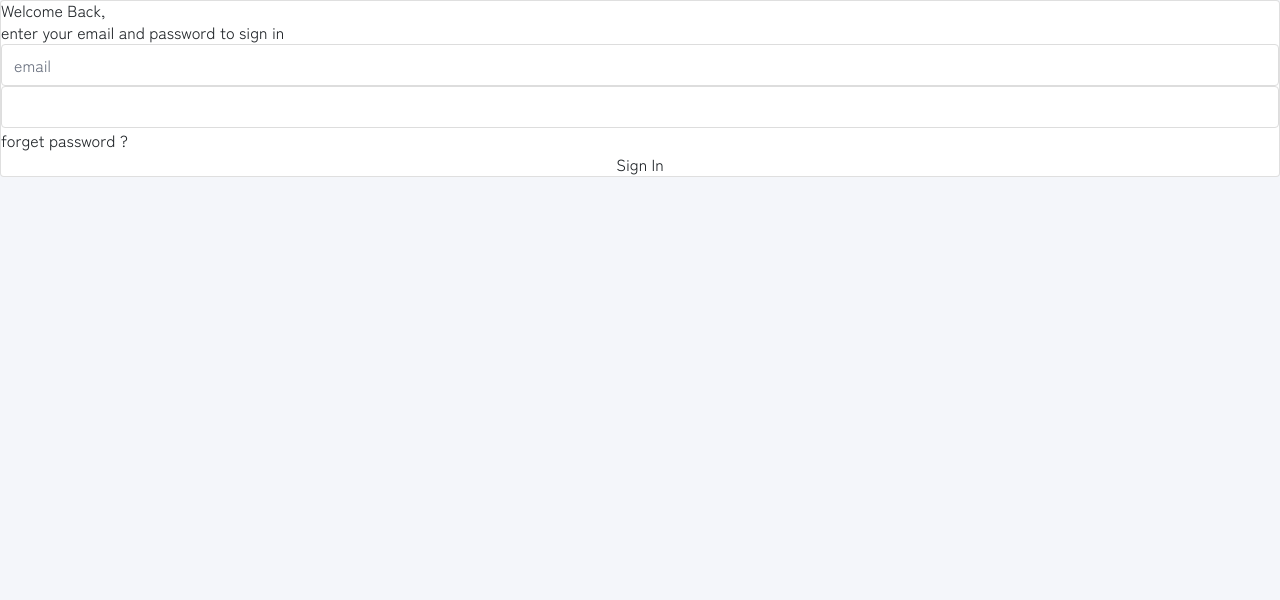
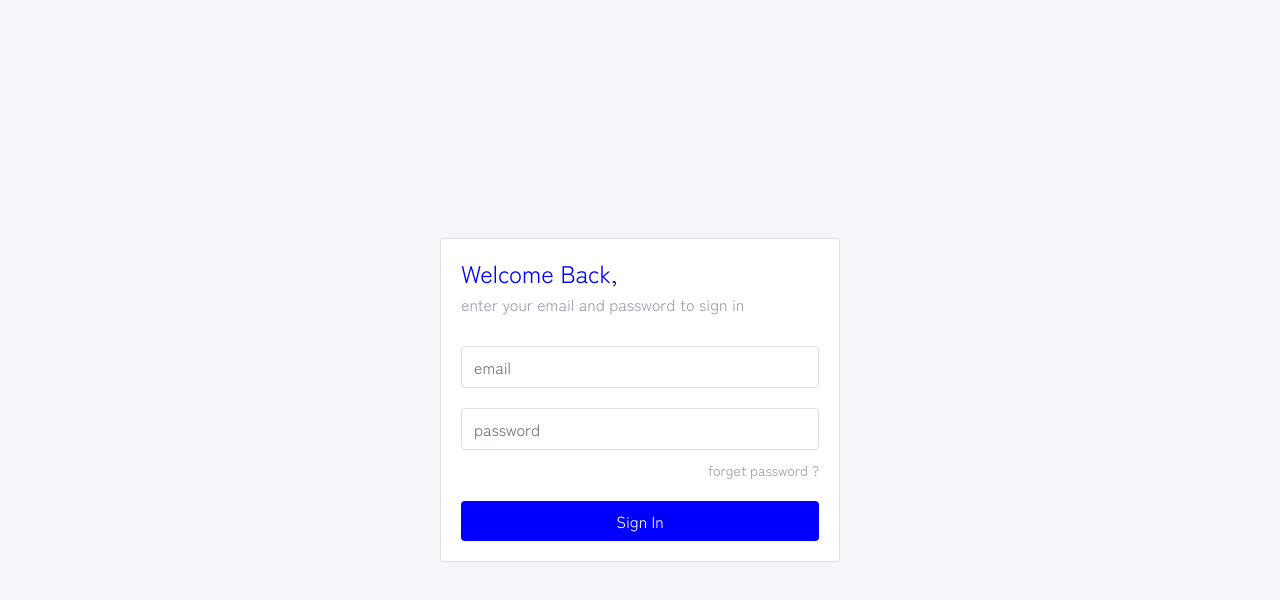
Before and after one commit to Mostafaben/biapi_test_dashboard, an Angular app: page /auth/login in a window 1280 px wide. Shown: the top 600 px of the page. Built offline with nearby package versions, Linux system fonts and the light colour scheme; a web font is replaced by a local one.

Commit message:
[ADD] Login page

```diff
--- a/src/app/modules/authentication/components/login/login.component.html
+++ b/src/app/modules/authentication/components/login/login.component.html
@@ -4,9 +4,9 @@
             Welcome Back,
         </h1>
         <p>enter your email and password to sign in</p>
-        <input type="email" placeholder="email">
-        <input type="password">
+        <input type="email" placeholder="email" required>
+        <input type="password" placeholder="password" required>
         <span>forget password ?</span>
-        <button type="submit">Sign In</button>
+        <button class="button" type="submit" routerLink="/dashboard">Sign In</button>
     </form>
 </div>
--- a/src/app/modules/authentication/components/login/login.component.scss
+++ b/src/app/modules/authentication/components/login/login.component.scss
@@ -0,0 +1,38 @@
+.page-container {
+    display: flex;
+    justify-content: center;
+    height: 100vh;
+    align-items: center;
+    .card {
+        width: min(90vh, 400px);
+        padding: 20px;
+    }
+    h1 {
+        font-size: 24px;
+        color: blue;
+        font-size: bolder;
+        margin-bottom: 5px;
+    }
+    p {
+        color: var(--gray);
+        margin-bottom: 20px;
+    }
+    input {
+        margin: 10px 0px;
+    }
+    span {
+        font-size: 14px;
+        color: var(--gray);
+        text-align: right;
+        cursor: pointer;
+        &:hover {
+            text-decoration: underline;
+        }
+    }
+    button {
+        width: 100%;
+        background-color: blue;
+        color: white;
+        margin-top: 20px;
+    }
+}
```
